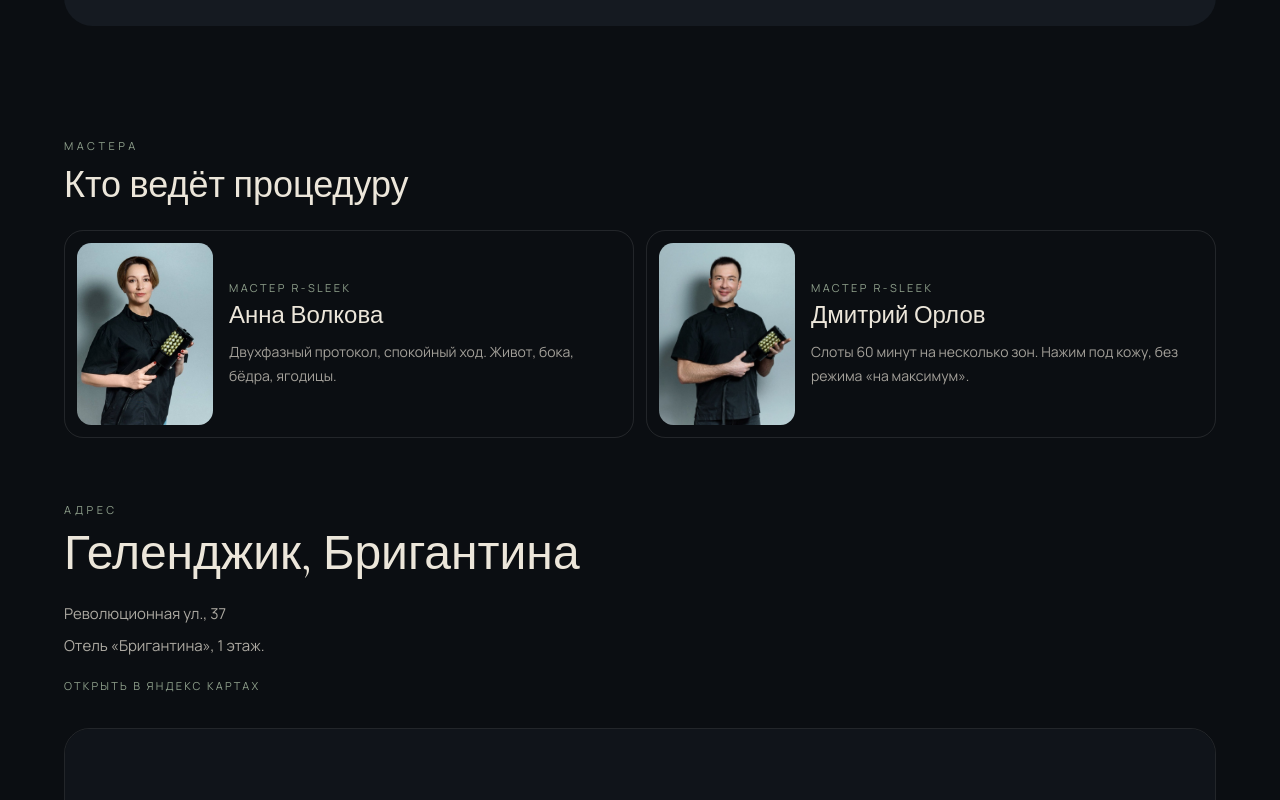
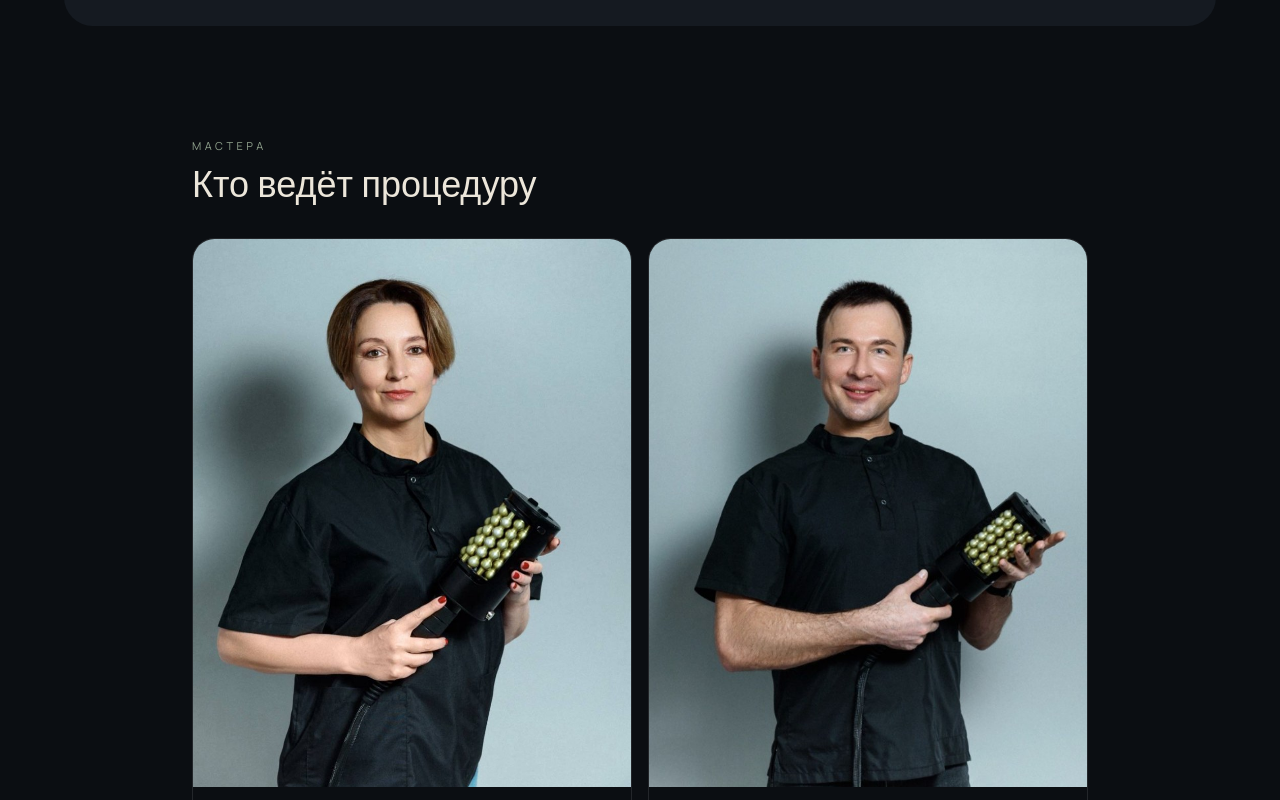
Before and after one commit to gnxv/ds, a Next.js app: page /r-sleek in a window 1280 px wide. Shown: the part 6500-7300 px from the top of the page. Built offline with nearby package versions, Linux system fonts and the light colour scheme.

Commit message:
Restore stacked master photos at a smaller scale

```diff
--- a/src/app/r-sleek/page.tsx
+++ b/src/app/r-sleek/page.tsx
@@ -439,46 +439,48 @@ export default function RSleekPage() {
         </div>
       </section>
 
-      <section className="px-5 pb-14 md:px-6 md:pb-16">
-        <div className="mx-auto max-w-6xl">
+      <section className="px-5 pb-16 md:px-6 md:pb-20">
+        <div className="mx-auto max-w-4xl">
           <p className="text-[11px] uppercase tracking-[0.32em] text-[#8fa08c]">
             Мастера
           </p>
           <h2 className="font-serif mt-3 text-3xl md:text-4xl">
             Кто ведёт процедуру
           </h2>
-          <div className="mt-6 grid gap-3 md:grid-cols-2">
-            <article className="grid grid-cols-[7.5rem_1fr] items-center gap-4 overflow-hidden rounded-[1.2rem] border border-white/10 p-3 sm:grid-cols-[8.5rem_1fr]">
+          <div className="mt-8 grid gap-4 md:grid-cols-2">
+            <article className="overflow-hidden rounded-[1.4rem] border border-white/10">
               <img
                 src="/media/r-sleek/master-anna.jpg"
                 alt="Анна Волкова, мастер R-Sleek"
-                className="aspect-[3/4] w-full rounded-[0.9rem] object-cover object-top"
+                className="aspect-[4/5] w-full object-cover object-top"
               />
-              <div className="pr-2">
+              <div className="p-5">
                 <p className="text-[11px] uppercase tracking-[0.22em] text-[#8fa08c]">
                   Мастер R-Sleek
                 </p>
-                <h3 className="font-serif mt-1 text-2xl">Анна Волкова</h3>
-                <p className="mt-2 text-sm leading-6 text-[#ece6da]/68">
-                  Двухфазный протокол, спокойный ход. Живот, бока, бёдра,
-                  ягодицы.
+                <h3 className="font-serif mt-2 text-2xl">Анна Волкова</h3>
+                <p className="mt-3 text-sm leading-6 text-[#ece6da]/68">
+                  Ведёт двухфазный протокол: лимфодренаж и локальную коррекцию.
+                  Спокойный ход, без гонки по минутам. Работает с животом,
+                  боками, бёдрами и ягодицами.
                 </p>
               </div>
             </article>
-            <article className="grid grid-cols-[7.5rem_1fr] items-center gap-4 overflow-hidden rounded-[1.2rem] border border-white/10 p-3 sm:grid-cols-[8.5rem_1fr]">
+            <article className="overflow-hidden rounded-[1.4rem] border border-white/10">
               <img
                 src="/media/r-sleek/master-dmitry.jpg"
                 alt="Дмитрий Орлов, мастер R-Sleek"
-                className="aspect-[3/4] w-full rounded-[0.9rem] object-cover object-top"
+                className="aspect-[4/5] w-full object-cover object-top"
               />
-              <div className="pr-2">
+              <div className="p-5">
                 <p className="text-[11px] uppercase tracking-[0.22em] text-[#8fa08c]">
                   Мастер R-Sleek
                 </p>
-                <h3 className="font-serif mt-1 text-2xl">Дмитрий Орлов</h3>
-                <p className="mt-2 text-sm leading-6 text-[#ece6da]/68">
-                  Слоты 60 минут на несколько зон. Нажим под кожу, без режима
-                  «на максимум».
+                <h3 className="font-serif mt-2 text-2xl">Дмитрий Орлов</h3>
+                <p className="mt-3 text-sm leading-6 text-[#ece6da]/68">
+                  Берёт расширенные слоты на 60 минут, когда зон несколько.
+                  Следит за нажимом под чувствительность кожи и не гонит
+                  ролики «на максимум».
                 </p>
               </div>
             </article>
```
